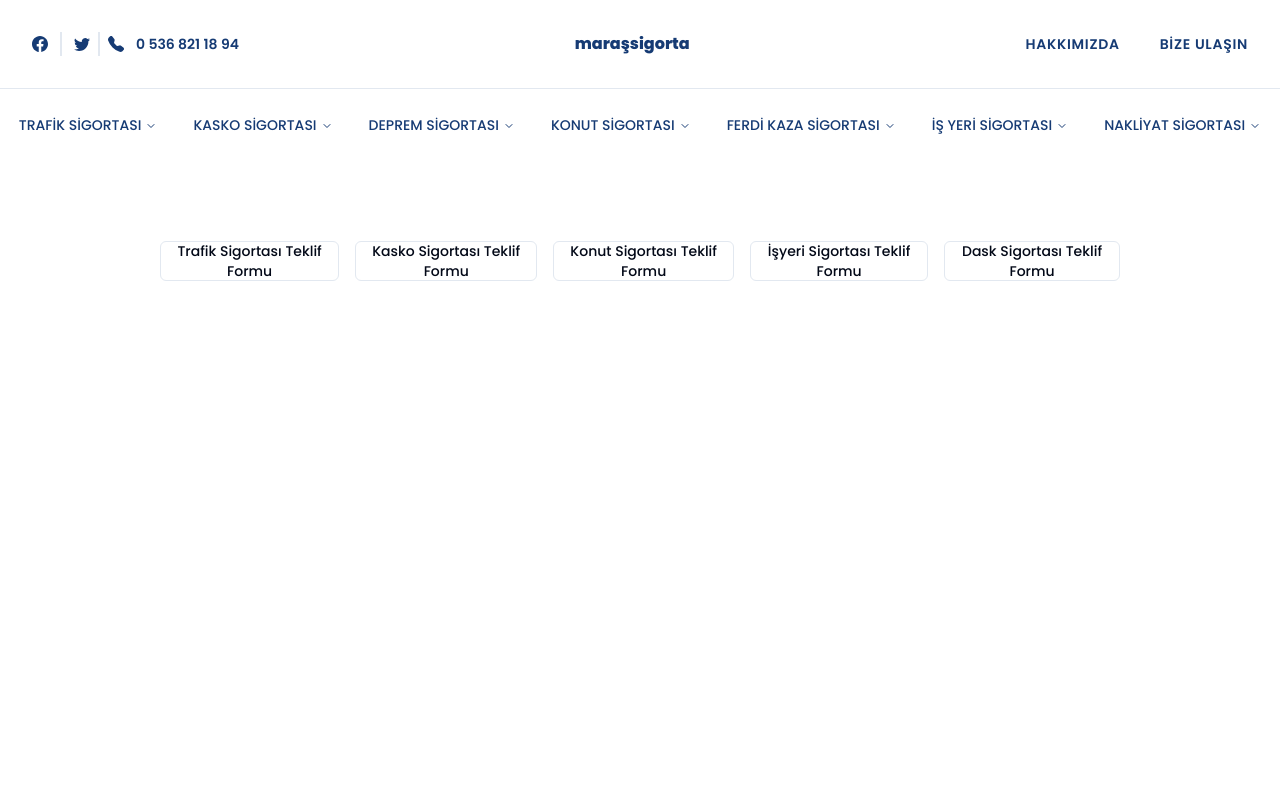
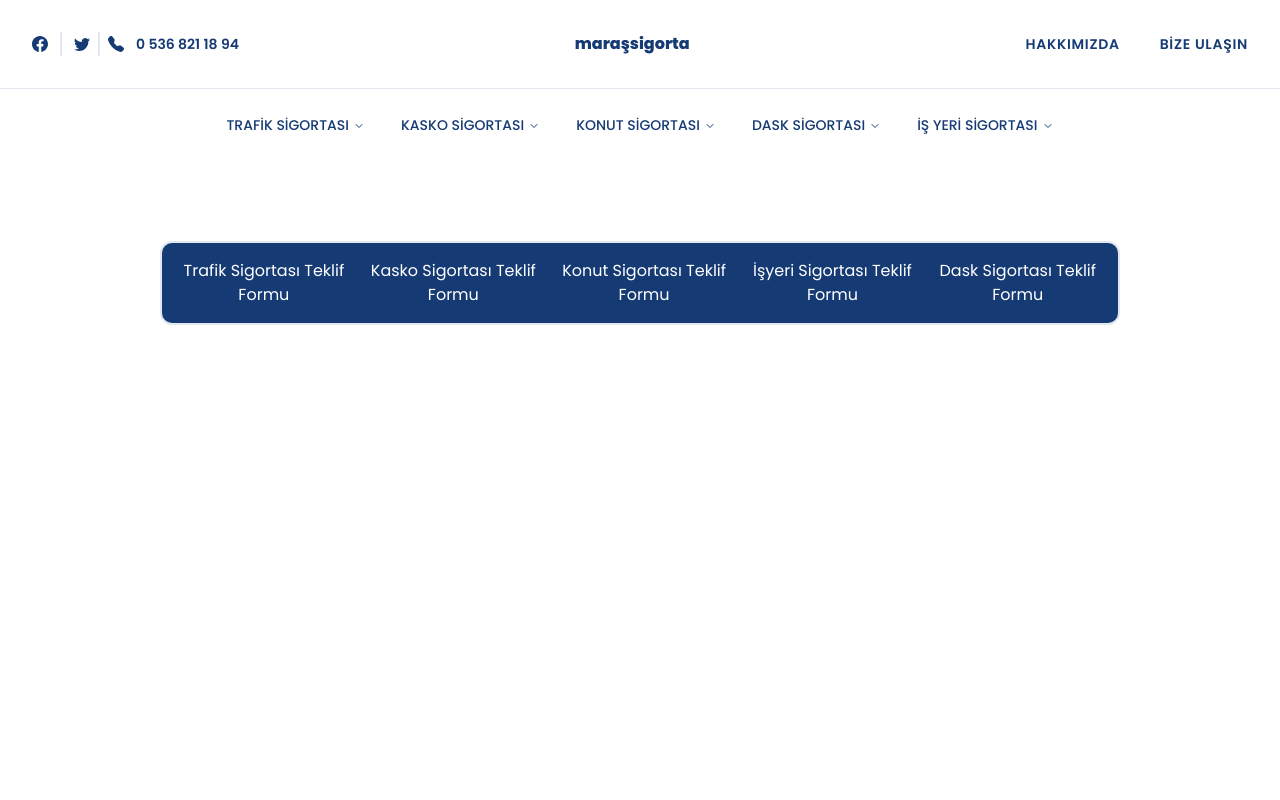
Before and after one commit to furkanleylek/Sigorta, a Next.js app: page /teklifal in a window 1280 px wide. Shown: the top 800 px of the page. Built offline with nearby package versions, Linux system fonts and the light colour scheme.

Commit message:
forms functional

```diff
--- a/components/header/navigation-modal.tsx
+++ b/components/header/navigation-modal.tsx
@@ -23,13 +23,6 @@ const components: { title: string; href: string; description: string, Icon: stri
         Icon: PiTrafficSignBold
     },
     {
-        title: "Deprem SİGORTASI",
-        href: "/depremsigortasi",
-        description:
-            "Displays an indicator showing the completion progress of a task, typically displayed as a progress bar.",
-        Icon: PiTrafficSignBold
-    },
-    {
         title: "Konut SİGORTASI",
         href: "/konutsigortasi",
         description:
@@ -37,7 +30,7 @@ const components: { title: string; href: string; description: string, Icon: stri
         Icon: PiTrafficSignBold
     },
     {
-        title: "FERDİ Kaza SİGORTASI",
+        title: "Dask SİGORTASI",
         href: "/ferdikazasigortasi",
         description: "Visually or semantically separates content.",
         Icon: PiTrafficSignBold
@@ -46,13 +39,6 @@ const components: { title: string; href: string; description: string, Icon: stri
         title: "İŞ YERİ SİGORTASI",
         href: "/isyerisigortasi",
         description: "Visually or semantically separates content.",
-        Icon: PiTrafficSignBold
-    },
-    {
-        title: "NAKLİYAT SİGORTASI",
-        href: "/nakliyatsigortasi",
-        description:
-            "A popup that displays information related to an element when the element receives keyboard focus or the mouse hovers over it.",
         Icon: PiTrafficSignBold
     },
 ]
--- a/components/sigorta-category/content-type.tsx
+++ b/components/sigorta-category/content-type.tsx
@@ -3,7 +3,11 @@ import React, { useState } from 'react'
 import { Button } from '../ui/button'
 import GenelBilgi from './genel-bilgi'
 import MerakEdilenler from './merakedilenler'
-import TestForm from '../teklif-forms/test-form'
+import KaskoForm from '../teklif-forms/kasko-form'
+import TrafikForm from '../teklif-forms/trafik-form'
+import KonutForm from '../teklif-forms/konut-form'
+import IsyeriForm from '../teklif-forms/isyeri-form'
+import DaskForm from '../teklif-forms/dask-form'
 
 
 interface SigortaCategoryProps {
@@ -65,7 +69,36 @@ const ContentType: React.FC<SigortaCategoryProps> = ({ categoryItems }) => {
             }
             {
                 content === 'teklifformu' && (
-                    <TestForm />
+                    <>
+
+                        {
+                            categoryItems?.title === 'Kasko Sigortası' && (
+                                <KaskoForm />
+                            )
+                        }
+                        {
+                            categoryItems?.title === 'Trafik Sigortası' && (
+                                <TrafikForm />
+                            )
+                        }
+                        {
+                            categoryItems?.title === 'Konut Sigortası' && (
+                                <KonutForm />
+                            )
+                        }
+                        {
+                            categoryItems?.title === 'İşyeri Sigortası' && (
+                                <IsyeriForm />
+                            )
+                        }
+                        {
+                            categoryItems?.title === 'Dask Sigortası' && (
+                                <DaskForm />
+                            )
+                        }
+                    </>
+
+
                 )
             }
         </>
--- a/components/teklif-forms/test-form.tsx
+++ /dev/null
@@ -1,9 +0,0 @@
-import React from 'react'
-
-const TestForm = () => {
-    return (
-        <div>TestForm</div>
-    )
-}
-
-export default TestForm
--- a/components/teklifler/all-teklifler.tsx
+++ b/components/teklifler/all-teklifler.tsx
@@ -7,8 +7,6 @@ import KaskoForm from '../teklif-forms/kasko-form'
 import KonutForm from '../teklif-forms/konut-form'
 import IsyeriForm from '../teklif-forms/isyeri-form'
 import DaskForm from '../teklif-forms/dask-form'
-
-
 
 
 const Buttons = [
@@ -40,13 +38,16 @@ const AllTeklifler = () => {
 
     return (
         <div className='flex flex-col gap-20'>
-            <div className='flex items-center gap-4 '>
+            <div className='flex items-center gap-4 border-2 p-4 rounded-xl bg-main text-white'>
                 {
                     Buttons.map((element) => {
                         return (
-                            <Button key={element.title} variant={element.content === content ? 'default' : 'outline'} onClick={() => setContent(element.content)}>
+                            // <Button key={element.title} variant={element.content === content ? 'outline' : 'default'} onClick={() => setContent(element.content)}>
+                            //     {element.title}
+                            // </Button>
+                            <button key={element.title} onClick={() => setContent(element.content)}>
                                 {element.title}
-                            </Button>
+                            </button>
                         )
                     })
                 }
```
Also changed, not shown: data.json (+4 -4 lines).
